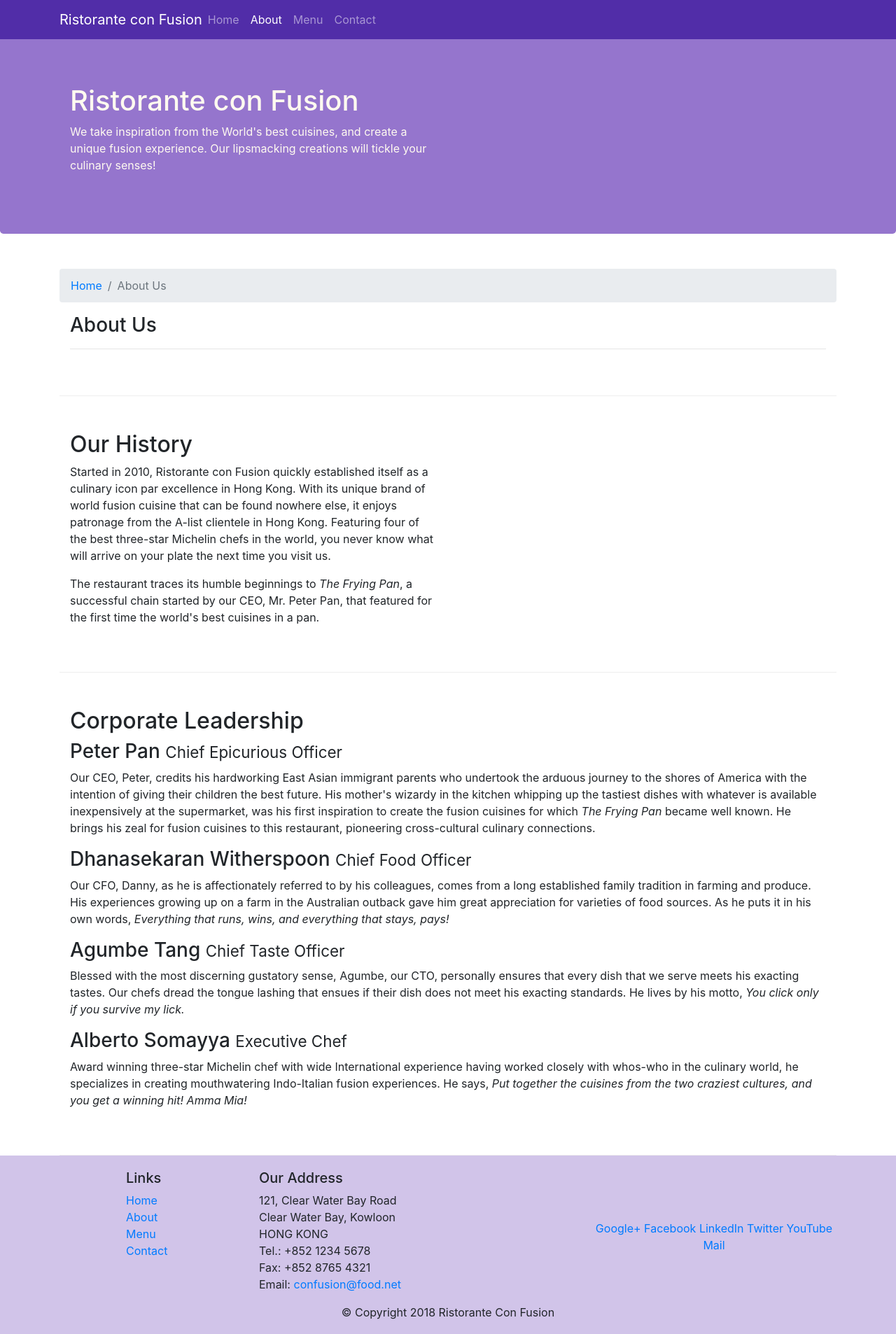
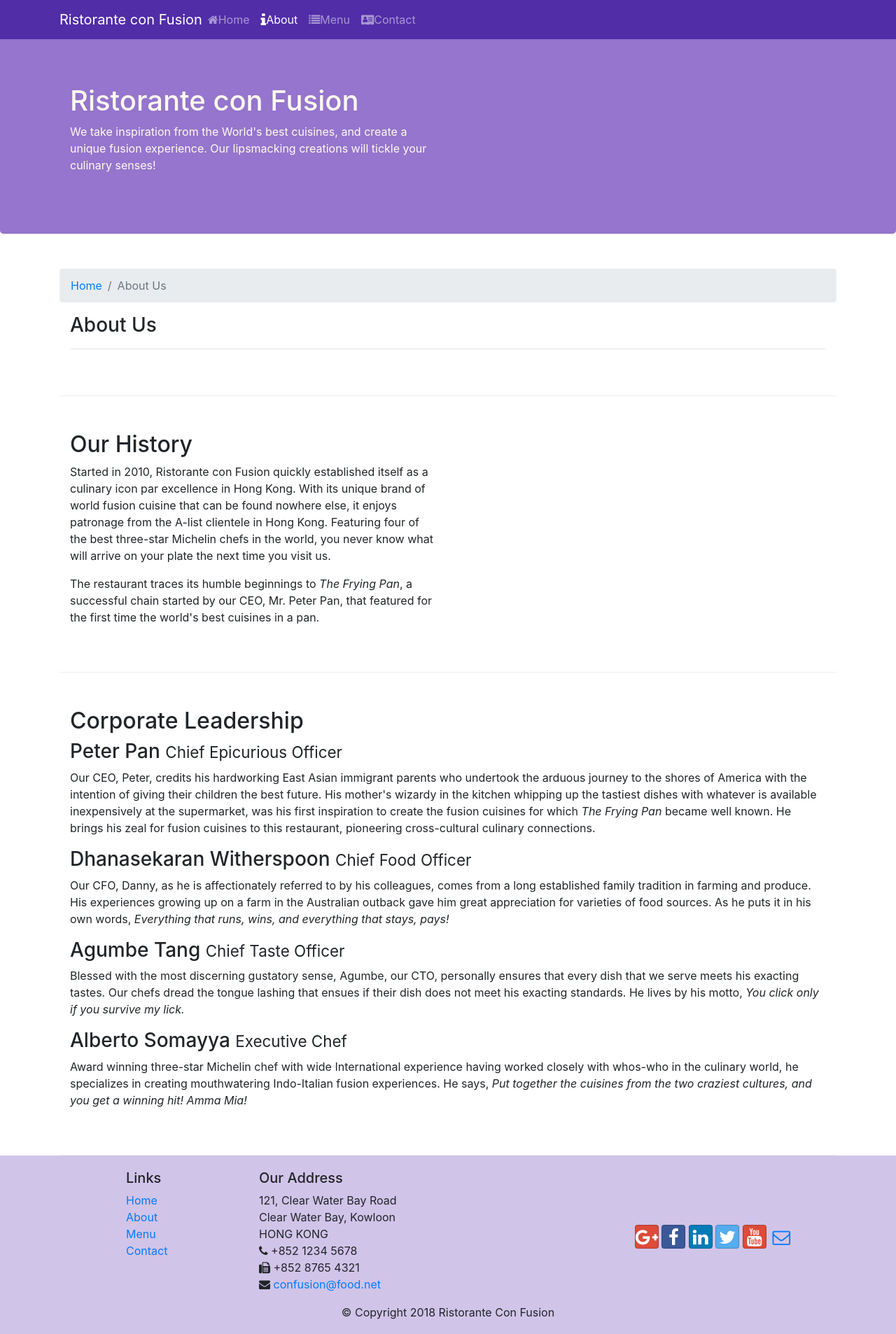
Before and after one commit to amantripathi038/con-Fusion, a website: page conFusion/aboutus.html in a window 1280 px wide. Shown: the whole page at 70% size. Drawn offline with nearby package versions, Linux system fonts and the light colour scheme.

Commit message:
Icon-Fonts

```diff
--- a/conFusion/aboutus.html
+++ b/conFusion/aboutus.html
@@ -9,6 +9,8 @@
     <!-- Bootstrap CSS -->
     <link rel="stylesheet" href="node_modules/bootstrap/dist/css/bootstrap.min.css">
     <link rel="stylesheet" href="CSS/styles.css">
+    <link rel="stylesheet" href="node_modules/font-awesome/css/font-awesome.min.css">
+    <link rel="stylesheet" href="node_modules/bootstrap-social/bootstrap-social.css">
     <title>Ristorante Con Fusion: About Us</title>
 
 </head>
@@ -23,10 +25,13 @@
             <a class="navbar-brand mr-auto" href="./index.html">Ristorante con Fusion</a>
             <div class="collapse navbar-collapse" id="Navbar">
                 <ul class="navbar-nav mr-auto">
-                    <li class="nav-item"><a class="nav-link" href="./index.html">Home</a></li>
-                    <li class="nav-item active"><a class="nav-link" href="./aboutus.html">About</a></li>
-                    <li class="nav-item"><a class="nav-link" href="">Menu</a></li>
-                    <li class="nav-item"><a class="nav-link" href="">Contact</a></li>
+                    <li class="nav-item"><a class="nav-link" href="./index.html"><span
+                                class="fa fa-home"></span>Home</a></li>
+                    <li class="nav-item active"><a class="nav-link" href="#"><span
+                                class="fa fa-info fa-lg"></span>About</a></li>
+                    <li class="nav-item"><a class="nav-link" href=""><span class="fa fa-list"></span>Menu</a></li>
+                    <li class="nav-item"><a class="nav-link" href=""><span class="fa fa-address-card"></span>Contact</a>
+                    </li>
                 </ul>
             </div>
         </div>
@@ -37,7 +42,8 @@
             <div class="row row-header">
                 <div class="col-12 col-sm-6">
                     <h1>Ristorante con Fusion</h1>
-                    <p>We take inspiration from the World's best cuisines, and create a unique fusion experience. Our lipsmacking creations will tickle your culinary senses!</p>
+                    <p>We take inspiration from the World's best cuisines, and create a unique fusion experience. Our
+                        lipsmacking creations will tickle your culinary senses!</p>
                 </div>
                 <div class="col-12 col-sm">
                 </div>
@@ -51,34 +57,53 @@
                 <li class="breadcrumb-item"><a href="./index.html">Home</a></li>
                 <li class="breadcrumb-item active"><a>About Us</a></li>
             </ol>
-            <div class = "col-12">
+            <div class="col-12">
                 <h3>About Us</h3>
                 <hr>
             </div>
         </div>
 
         <div class="row row-content align-items-center">
-            <div class = "col-12 col-sm-6">
+            <div class="col-12 col-sm-6">
                 <h2>Our History</h2>
-                <p>Started in 2010, Ristorante con Fusion quickly established itself as a culinary icon par excellence in Hong Kong. With its unique brand of world fusion cuisine that can be found nowhere else, it enjoys patronage from the A-list clientele in Hong Kong.  Featuring four of the best three-star Michelin chefs in the world, you never know what will arrive on your plate the next time you visit us.</p>
-                <p>The restaurant traces its humble beginnings to <em>The Frying Pan</em>, a successful chain started by our CEO, Mr. Peter Pan, that featured for the first time the world's best cuisines in a pan.</p>
+                <p>Started in 2010, Ristorante con Fusion quickly established itself as a culinary icon par excellence
+                    in Hong Kong. With its unique brand of world fusion cuisine that can be found nowhere else, it
+                    enjoys patronage from the A-list clientele in Hong Kong. Featuring four of the best three-star
+                    Michelin chefs in the world, you never know what will arrive on your plate the next time you visit
+                    us.</p>
+                <p>The restaurant traces its humble beginnings to <em>The Frying Pan</em>, a successful chain started by
+                    our CEO, Mr. Peter Pan, that featured for the first time the world's best cuisines in a pan.</p>
             </div>
             <div>
             </div>
         </div>
 
 
-        <div class = "row row-content align-items-center">
+        <div class="row row-content align-items-center">
             <div class="col-12">
                 <h2>Corporate Leadership</h2>
                 <h3>Peter Pan <small>Chief Epicurious Officer</small></h3>
-                <p class="d-none d-sm-block">Our CEO, Peter, credits his hardworking East Asian immigrant parents who undertook the arduous journey to the shores of America with the intention of giving their children the best future. His mother's wizardy in the kitchen whipping up the tastiest dishes with whatever is available inexpensively at the supermarket, was his first inspiration to create the fusion cuisines for which <em>The Frying Pan</em> became well known. He brings his zeal for fusion cuisines to this restaurant, pioneering cross-cultural culinary connections.</p>
+                <p class="d-none d-sm-block">Our CEO, Peter, credits his hardworking East Asian immigrant parents who
+                    undertook the arduous journey to the shores of America with the intention of giving their children
+                    the best future. His mother's wizardy in the kitchen whipping up the tastiest dishes with whatever
+                    is available inexpensively at the supermarket, was his first inspiration to create the fusion
+                    cuisines for which <em>The Frying Pan</em> became well known. He brings his zeal for fusion cuisines
+                    to this restaurant, pioneering cross-cultural culinary connections.</p>
                 <h3>Dhanasekaran Witherspoon <small>Chief Food Officer</small></h3>
-                <p class="d-none d-sm-block">Our CFO, Danny, as he is affectionately referred to by his colleagues, comes from a long established family tradition in farming and produce. His experiences growing up on a farm in the Australian outback gave him great appreciation for varieties of food sources. As he puts it in his own words, <em>Everything that runs, wins, and everything that stays, pays!</em></p>
+                <p class="d-none d-sm-block">Our CFO, Danny, as he is affectionately referred to by his colleagues,
+                    comes from a long established family tradition in farming and produce. His experiences growing up on
+                    a farm in the Australian outback gave him great appreciation for varieties of food sources. As he
+                    puts it in his own words, <em>Everything that runs, wins, and everything that stays, pays!</em></p>
                 <h3>Agumbe Tang <small>Chief Taste Officer</small></h3>
-                <p class="d-none d-sm-block">Blessed with the most discerning gustatory sense, Agumbe, our CTO, personally ensures that every dish that we serve meets his exacting tastes. Our chefs dread the tongue lashing that ensues if their dish does not meet his exacting standards. He lives by his motto, <em>You click only if you survive my lick.</em></p>
+                <p class="d-none d-sm-block">Blessed with the most discerning gustatory sense, Agumbe, our CTO,
+                    personally ensures that every dish that we serve meets his exacting tastes. Our chefs dread the
+                    tongue lashing that ensues if their dish does not meet his exacting standards. He lives by his
+                    motto, <em>You click only if you survive my lick.</em></p>
                 <h3>Alberto Somayya <small>Executive Chef</small></h3>
-                <p class="d-none d-sm-block">Award winning three-star Michelin chef with wide International experience having worked closely with whos-who in the culinary world, he specializes in creating mouthwatering Indo-Italian fusion experiences. He says, <em>Put together the cuisines from the two craziest cultures, and you get a winning hit! Amma Mia!</em></p>
+                <p class="d-none d-sm-block">Award winning three-star Michelin chef with wide International experience
+                    having worked closely with whos-who in the culinary world, he specializes in creating mouthwatering
+                    Indo-Italian fusion experiences. He says, <em>Put together the cuisines from the two craziest
+                        cultures, and you get a winning hit! Amma Mia!</em></p>
             </div>
         </div>
 
@@ -102,19 +127,19 @@
                         121, Clear Water Bay Road<br>
                         Clear Water Bay, Kowloon<br>
                         HONG KONG<br>
-		              Tel.: +852 1234 5678<br>
-		              Fax: +852 8765 4321<br>
-		              Email: <a href="mailto:confusion@food.net">confusion@food.net</a>
+                        <i class="fa fa-phone"></i> +852 1234 5678<br>
+                        <i class="fa fa-fax"></i> +852 8765 4321<br>
+                        <i class="fa fa-envelope"></i> <a href="mailto:confusion@food.net">confusion@food.net</a>
                     </address>
                 </div>
                 <div class="col-12 col-sm-4 align-self-center">
                     <div class="text-center">
-                        <a href="http://google.com/+">Google+</a>
-                        <a href="http://www.facebook.com/profile.php?id=">Facebook</a>
-                        <a href="http://www.linkedin.com/in/">LinkedIn</a>
-                        <a href="http://twitter.com/">Twitter</a>
-                        <a href="http://youtube.com/">YouTube</a>
-                        <a href="mailto:">Mail</a>
+                        <a class="btn btn-social-icon btn-google" href="http://google.com/+"><i class="fa fa-google-plus fa-lg"></i></a>
+                        <a class="btn btn-social-icon btn-facebook" href="http://www.facebook.com/profile.php?id="><i class="fa fa-facebook fa-lg"></i></a>
+                        <a class="btn btn-social-icon btn-linkedin" href="http://www.linkedin.com/in/"><i class="fa fa-linkedin fa-lg"></i></a>
+                        <a class="btn btn-social-icon btn-twitter" href="http://twitter.com/"><i class="fa fa-twitter fa-lg"></i></a>
+                        <a class="btn btn-social-icon btn-google" href="http://youtube.com/"><i class="fa fa-youtube fa-lg"></i></a>
+                        <a class="btn btn-social-icon" href="mailto:"><i class="fa fa-envelope-o fa-lg"></i></a>
                     </div>
                 </div>
             </div>
--- a/conFusion/package.json
+++ b/conFusion/package.json
@@ -15,6 +15,8 @@
   },
   "dependencies": {
     "bootstrap": "^4.0.0",
+    "bootstrap-social": "^5.1.1",
+    "font-awesome": "^4.7.0",
     "jquery": "^3.3.1",
     "popper.js": "^1.12.9"
   }
```
Also changed, not shown: conFusion/index.html (+32 -24 lines), 1 other file. Lines whose indentation alone changed are shown as unchanged.
